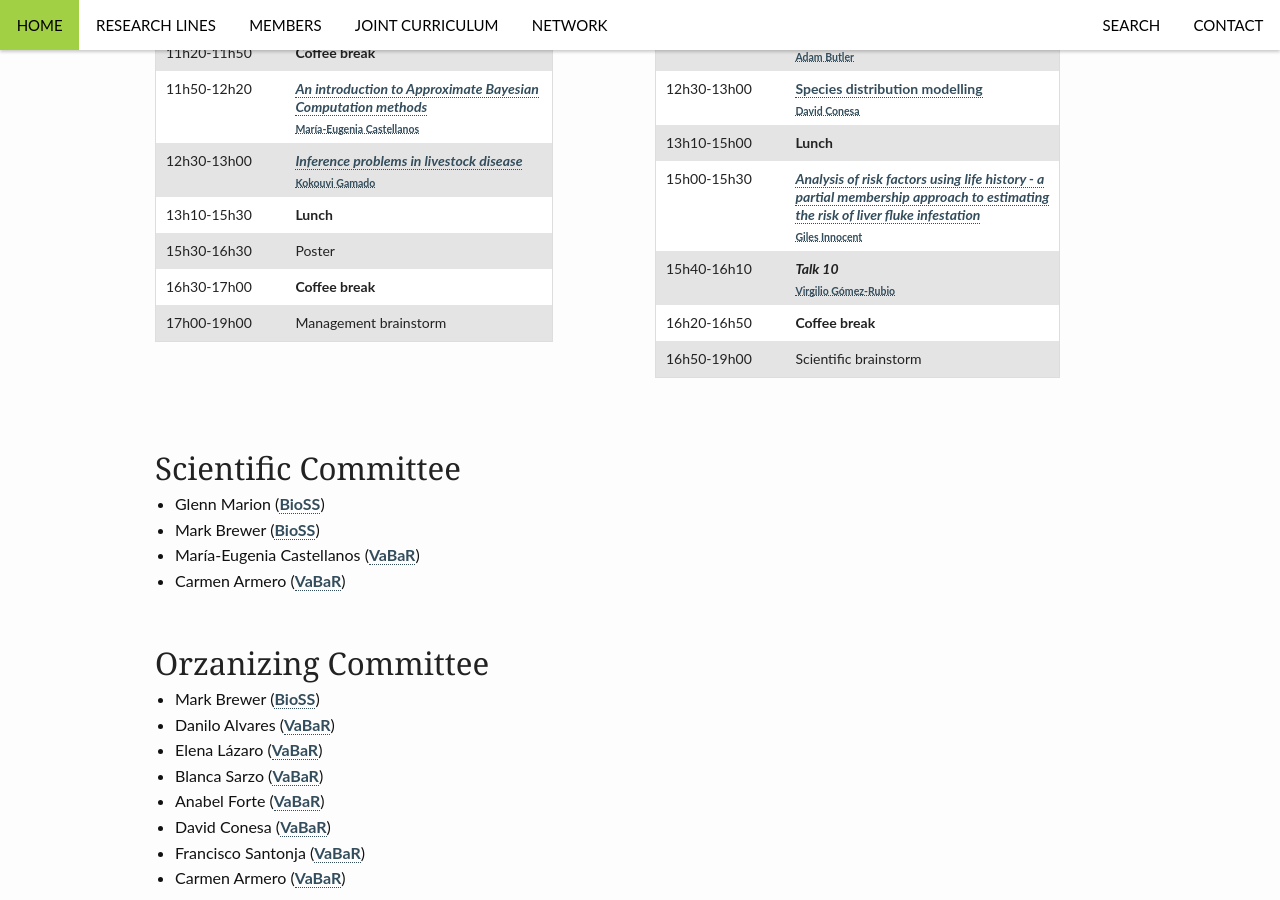
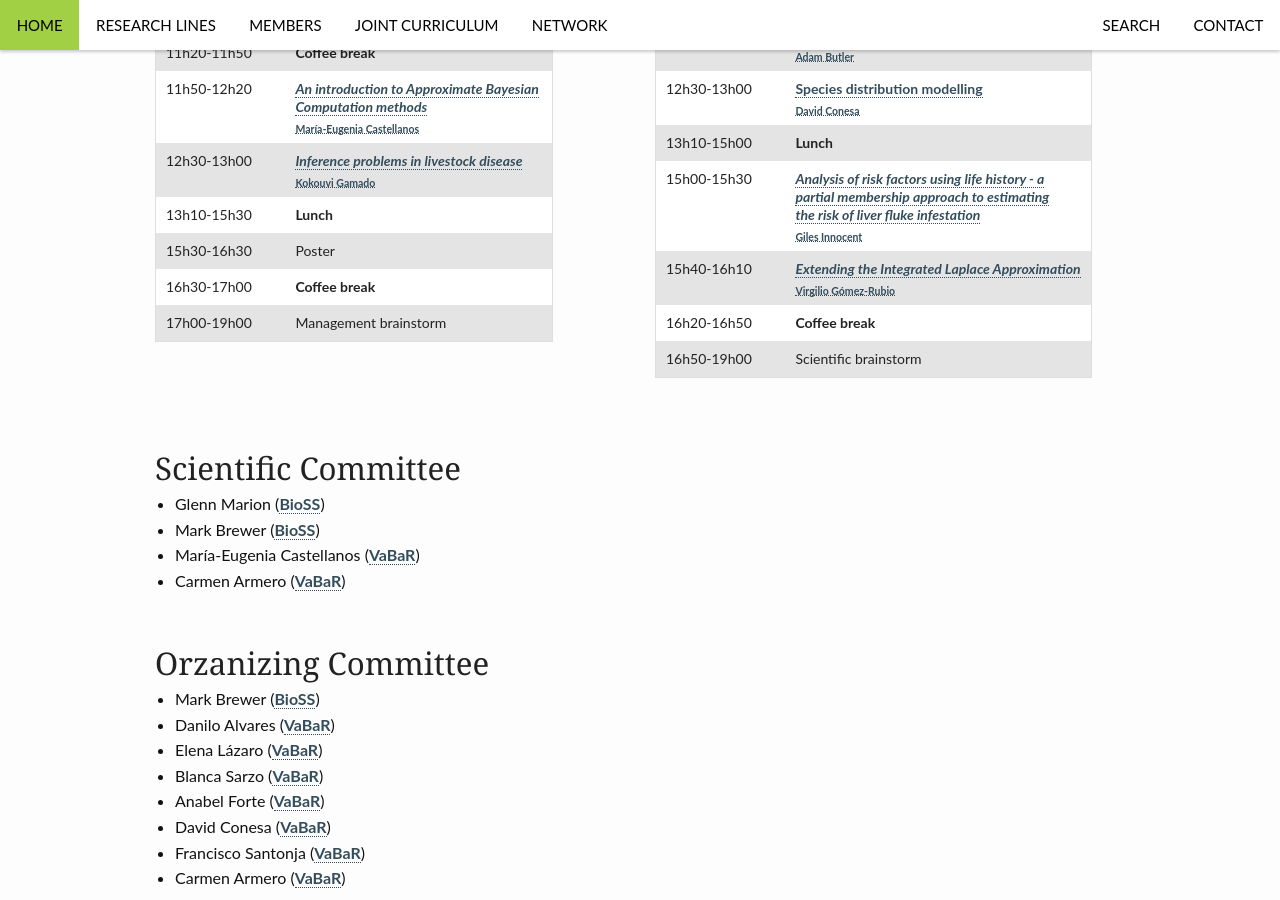
Before and after one commit to VABAR/VABAR.github.io, a Jekyll site: the page built from _posts/events/2015-12-17-ScoVa16.md, in a window 1280 px wide and 900 px high, scrolled down 600 px. Built offline with Jekyll 4.4.1, drawn with Linux system fonts in a browser that asks for light colours.

Commit message:
Update 2015-12-17-ScoVa16.md

```diff
--- a/_posts/events/2015-12-17-ScoVa16.md
+++ b/_posts/events/2015-12-17-ScoVa16.md
@@ -42,7 +42,7 @@ ScoVa16 will be held at the Faculty of Mathematics of the Universitat de Valènc
 12h30-13h00 || [Species distribution modelling]({{ site.url }}/assets/scova16/Conesa-Abstract.pdf)<br>[<sub>David Conesa</sub>](http://www.geeitema.org/conesa/)
 13h10-15h00 || **Lunch**
 15h00-15h30 || [_Analysis of risk factors using life history - a_ <br> _partial membership approach to estimating_ <br> _the risk of liver fluke infestation_]({{ site.url }}/assets/scova16/Innocent-Abstract.pdf)<br>[<sub>Giles Innocent</sub>](http://www.bioss.ac.uk/people/giles.html)
-15h40-16h10 || **_Talk 10_**<br>[<sub>Virgilio Gómez-Rubio</sub>](http://www.uclm.es/profesorado/vgomez/)
+15h40-16h10 || [_Extending the Integrated Laplace Approximation_]({{ site.url }}/assets/scova16/GomezRubio-Abstract.pdf) <br>[<sub>Virgilio Gómez-Rubio</sub>](http://www.uclm.es/profesorado/vgomez/)
 16h20-16h50 || **Coffee break**
 16h50-19h00 || Scientific brainstorm
 
```
